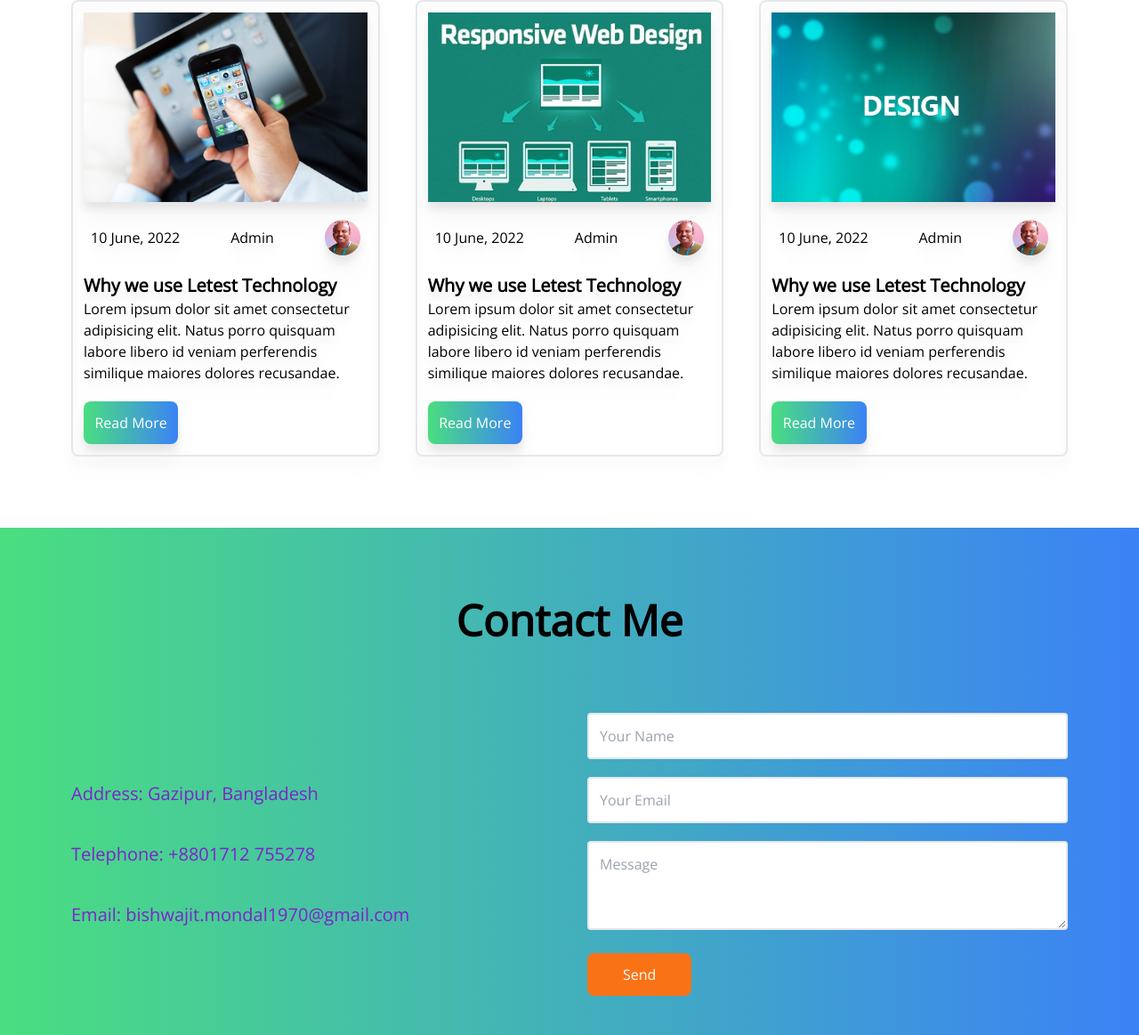
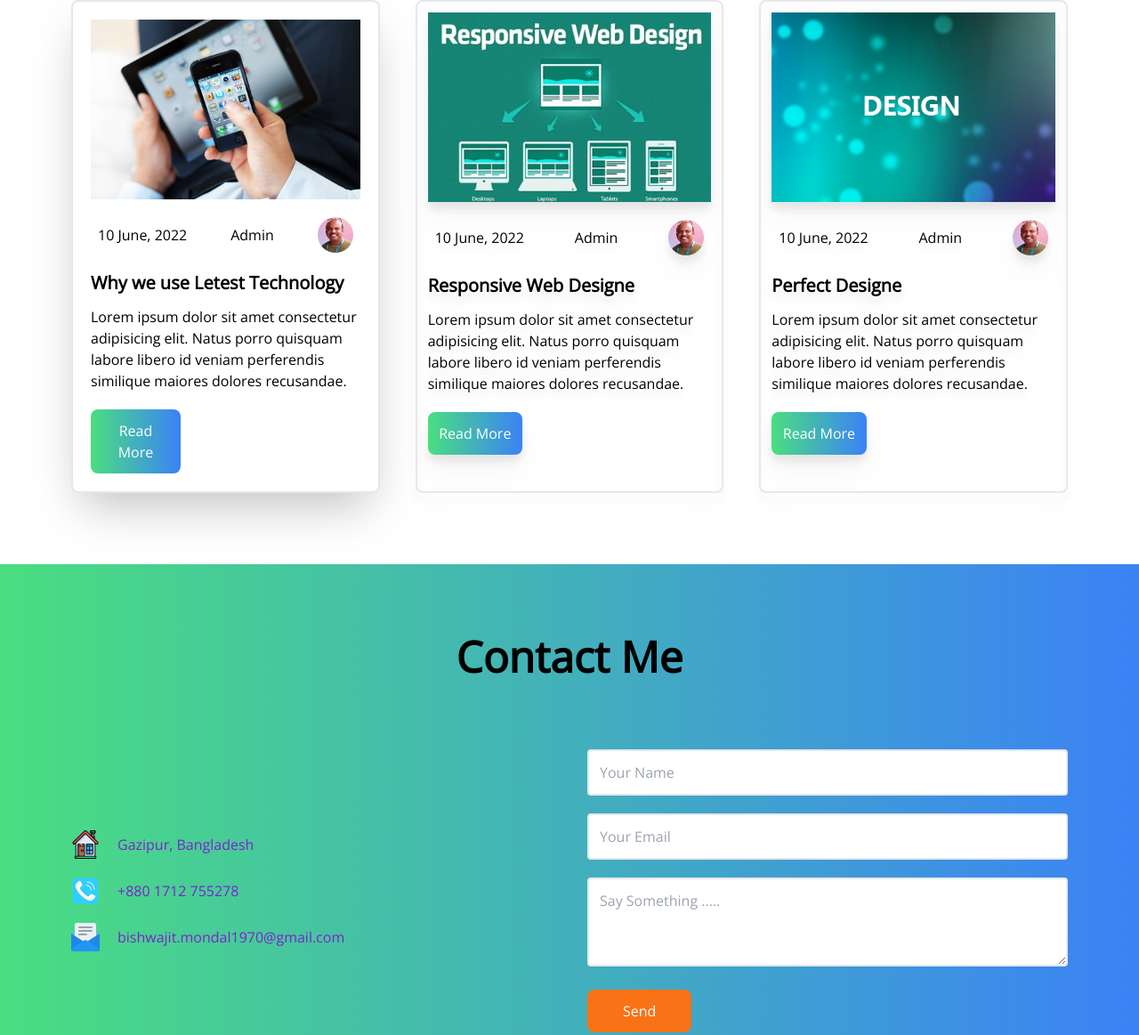
Before and after one commit to bishwajit70/my-portfolio, a plain HTML site: page index.html in a window 1280 px wide. Shown: the part 2090-3253 px from the top of the page at 89% size. Drawn offline with nearby package versions, Linux system fonts and the light colour scheme.

Commit message:
contact area added

```diff
--- a/index.html
+++ b/index.html
@@ -103,14 +103,14 @@
     <div id="blogs">
         <h2 class="text-center font-bold text-5xl pt-20">Latest Blogs</h2>
         <div class="lg:grid lg:grid-cols-3 gap-10 py-20 lg:px-20 ">
-            <div class="border-2 p-3 rounded-lg drop-shadow-xl">
+            <div class="border-2 p-5 rounded-lg shadow-2xl">
                 <img src="img/work1.jpg" alt="">
                 <div class="blog-meta px-2 py-5 flex items-center justify-between">
                     <p><span>10 June, 2022</span> </p>
                     <a href="">Admin</a>
                     <img class="w-10 h-10 rounded-full" src="images/bishwa.png" alt="">
                 </div>
-                <h2 class="text-xl font-bold"> Why we use Letest Technology</h2>
+                <h2 class="text-xl pb-3 font-bold"> Why we use Letest Technology</h2>
                 <p class="pb-5">Lorem ipsum dolor sit amet consectetur adipisicing elit. Natus porro quisquam labore
                     libero id veniam perferendis similique maiores dolores recusandae.</p>
                 <a class="bg-gradient-to-r block w-1/3 text-center from-green-400 to-blue-500 hover:from-pink-500 hover:to-yellow-500 text-white p-3 rounded-lg"
@@ -123,7 +123,7 @@
                     <a href="">Admin</a>
                     <img class="w-10 h-10 rounded-full" src="images/bishwa.png" alt="">
                 </div>
-                <h2 class="text-xl font-bold"> Why we use Letest Technology</h2>
+                <h2 class="text-xl pb-3 font-bold"> Responsive Web Designe</h2>
                 <p class="pb-5">Lorem ipsum dolor sit amet consectetur adipisicing elit. Natus porro quisquam labore
                     libero id veniam perferendis similique maiores dolores recusandae.</p>
                 <a class="bg-gradient-to-r block w-1/3 text-center from-green-400 to-blue-500 hover:from-pink-500 hover:to-yellow-500 text-white p-3 rounded-lg"
@@ -136,7 +136,7 @@
                     <a href="">Admin</a>
                     <img class="w-10 h-10 rounded-full" src="images/bishwa.png" alt="">
                 </div>
-                <h2 class="text-xl font-bold"> Why we use Letest Technology</h2>
+                <h2 class="text-xl pb-3 font-bold">Perfect Designe</h2>
                 <p class="pb-5">Lorem ipsum dolor sit amet consectetur adipisicing elit. Natus porro quisquam labore
                     libero id veniam perferendis similique maiores dolores recusandae.</p>
                 <a class="bg-gradient-to-r block w-1/3 text-center from-green-400 to-blue-500 hover:from-pink-500 hover:to-yellow-500 text-white p-3 rounded-lg"
@@ -151,14 +151,17 @@
         <h2 class="text-center font-bold text-5xl pt-20">Contact Me</h2>
         <div class="grid px-2 grid-cols-1 py-20 lg:grid lg:grid-cols-2 gap-10 lg:px-20  items-center ">
             <div class="text-purple-700">
-                <div>
-                    <p class="text-xl">Address: <span>Gazipur, Bangladesh</span></p>
+                <div class="flex items-center">
+                    <img class="mr-5" src="mycollection/home.png" alt="">
+                    <span>Gazipur, Bangladesh</span>
                 </div>
-                <div class="text-xl py-10">
-                    <p>Telephone: <span>+8801712 755278</span></p>
+                <div class="flex py-5 items-center">
+                    <img class="mr-5" src="mycollection/telephone.png" alt="">
+                    <span>+880 1712 755278</span>
                 </div>
-                <div class="text-xl">
-                    <p>Email: <span>bishwajit.mondal1970@gmail.com</span></p>
+                <div class="flex items-center">
+                    <img class="mr-5" src="mycollection/email.png" alt="">
+                    <span>bishwajit.mondal1970@gmail.com</span>
                 </div>
             </div>
             <div>
@@ -170,7 +173,7 @@
                         value="https://bishwajit70.github.io/my-portfolio/pages/thanks.html">
                     <input required placeholder="Your Email" class="border-2 mb-5 p-3 rounded w-full" type="email"
                         name="email" id="">
-                    <textarea placeholder="Message" class="border-2 rounded mb-5 p-3  w-full" name="message"
+                    <textarea placeholder="Say Something ....." class="border-2 rounded mb-5 p-3  w-full" name="message"
                         id="message" cols="30" rows="3"></textarea>
                     <button class="bg-orange-500 rounded-lg px-10 py-3 text-center text-white"
                         type="submit">Send</button>
```
Also changed, not shown: mycollection/backup.txt (added), mycollection/email.png (added), mycollection/home.png (added), mycollection/png/001-telephone.png (added), mycollection/png/002-home.png (added), mycollection/png/003-email.png (added), mycollection/telephone.png (added), 1 other file.
